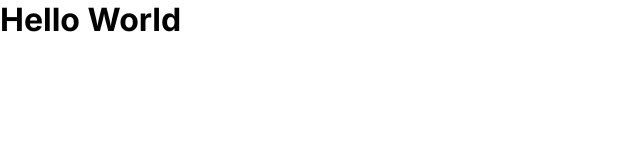
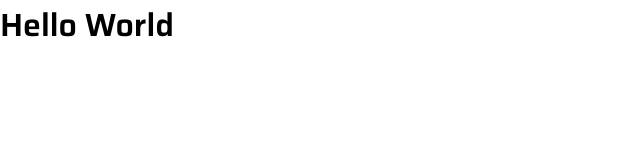
Before and after one commit to joeyanovich/capputeeno, a Next.js app in the folder capputeeno/: page / in a window 1280 px wide. Shown: the top 160 px of the page, without its empty margins (0-640 px from the left). Built offline with nearby package versions, Linux system fonts and the light colour scheme.

Commit message:
feat ✨: add font saira to project

```diff
--- a/capputeeno/src/app/layout.tsx
+++ b/capputeeno/src/app/layout.tsx
@@ -1,8 +1,11 @@
 import type { Metadata } from "next";
-import { Inter } from "next/font/google";
+import { Saira } from "next/font/google";
 import "./globals.css";
 
-const inter = Inter({ subsets: ["latin"] });
+const saira = Saira({
+  weight: ['300', '400', '500', '600'],
+  subsets: ["latin"]
+});
 
 export const metadata: Metadata = {
   title: "Create Next App",
@@ -16,7 +19,7 @@ export default function RootLayout({
 }>) {
   return (
     <html lang="en">
-      <body className={inter.className}>{children}</body>
+      <body className={saira.className}>{children}</body>
     </html>
   );
 }
```
